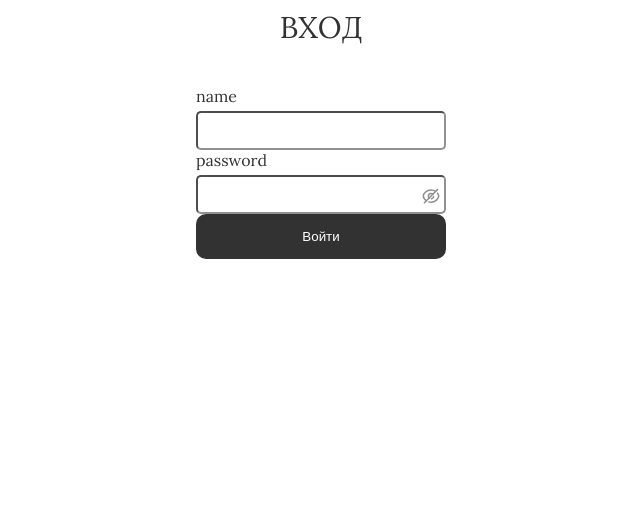
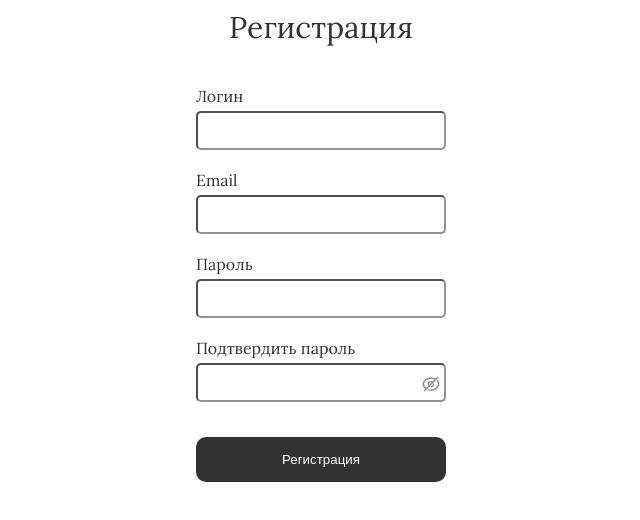
Before and after one commit to Maxxiim/Authentication, a React (Vite) app: page / in a window 1280 px wide. Shown: the top 520 px of the page, without its empty margins (319-959 px from the left). Built offline with nearby package versions, Linux system fonts and the light colour scheme.

Commit message:
ref logic for server, little change in Registration components

```diff
--- a/src/App.tsx
+++ b/src/App.tsx
@@ -1,10 +1,10 @@
-import { Authorization } from './components/authorization';
-// import { Registration } from './components/registration';
+// import { Authorization } from './components/authorization';
+import { Registration } from './components/registration';
 
 function App() {
   return (
     <div>
-      <Authorization />
+      <Registration />
     </div>
   );
 }
--- a/src/components/registration/Registration.tsx
+++ b/src/components/registration/Registration.tsx
@@ -1,4 +1,4 @@
-import { useCallback, useState } from 'react';
+import { useCallback, useEffect, useState } from 'react';
 import { url } from '../../api/url';
 import { useForm } from 'react-hook-form';
 import { ErrorMessage } from '@hookform/error-message';
@@ -13,15 +13,16 @@ interface UserLogin {
 }
 
 function Registration() {
-  const [error, setError] = useState('');
   const [showPassword, setShowPassword] = useState<boolean>(false);
-
+  const [generalError, setGeneralError] = useState('');
   const {
     register,
     handleSubmit,
     reset,
+    setError,
     watch,
     formState: { errors },
+    clearErrors,
   } = useForm({
     mode: 'onChange',
     defaultValues: {
@@ -41,7 +42,6 @@ function Registration() {
     try {
       const { passwordConfirm, ...dataForServer } = data;
 
-      console.log(dataForServer);
       const response = await fetch(`${url}/registration`, {
         method: 'POST',
         headers: { 'Content-Type': 'application/json' },
@@ -50,26 +50,42 @@ function Registration() {
 
       const responseData = await response.json();
 
+
+      if (responseData.fields && Array.isArray(responseData.fields)) {
+        console.log(responseData)
+        setGeneralError(responseData.message);
+
+        responseData.fields.forEach((field) => {
+          setError(field, { type: 'manual', message: '' });
+        });
+      }
+
       if (!response.ok) {
         throw new Error(responseData.message || 'Ошибка входа');
       }
-      console.log(dataForServer);
       reset();
     } catch (error) {
-      setError(error);
+      throw new Error(error);
     }
   };
 
   return (
     <div className="wrapper">
-      <h1 className={`${styles.title}`}>Регистрация</h1>
-      {error && <p className={`${styles.error}`}>{error}</p>}
-      <form className="form" onSubmit={handleSubmit(onSubmit)}>
+      <div className={`${styles.wrapperHeader}`}>
+        <h1 className={`${styles.title}`}>Регистрация</h1>
+        {generalError && <p className={styles.error}>{generalError}</p>}
+      </div>
+
+      <form className={`${styles.form}`} onSubmit={handleSubmit(onSubmit)}>
         <div className={`${styles.block} ${styles.name}`}>
           <label className={`${styles.label}`} htmlFor="name">
             <span className={`${styles.span}`}>Логин</span>
             <input
-              style={{ display: 'relative' }}
+              className={
+                errors.name
+                  ? `${styles.errorsInput}`
+                  : `${styles.errorsInputDef}`
+              }
               id="name"
               {...register('name', {
                 required: true,
@@ -82,23 +98,19 @@ function Registration() {
                   message: 'Максимальная длина 20',
                 },
               })}
+              onFocus={() => clearErrors('name')}
             />
+            {errors.name && errors.name.type !== 'manual' && (
+              <p className={styles.error}>{errors.name.message}</p>
+            )}
           </label>
-
-          <ErrorMessage
-            errors={errors}
-            name="name"
-            render={({ message }) => (
-              <span className={`${styles.error}`}>{message}</span>
-            )}
-          />
         </div>
 
         <div className={`${styles.block} ${styles.email}  `}>
           <label className={`${styles.label}`} htmlFor="email">
             <span className={`${styles.span}`}>Email</span>
             <input
-              value={'asd@Mail.ru'}
+              className={errors.email ? `${styles.errorsInput}` : ''}
               style={{ display: 'relative' }}
               id="email"
               {...register('email', {
@@ -108,16 +120,12 @@ function Registration() {
                   message: 'Невалидный email',
                 },
               })}
+              onFocus={() => clearErrors('email')}
             />
           </label>
-
-          <ErrorMessage
-            errors={errors}
-            name="email"
-            render={({ message }) => (
-              <span className={`${styles.error}`}>{message}</span>
-            )}
-          />
+          {errors.email && (
+            <p className={`${styles.error}`}>{errors.email?.message}</p>
+          )}
         </div>
 
         <div className={`${styles.block} ${styles.password}`}>
@@ -140,7 +148,6 @@ function Registration() {
               })}
             />
           </label>
-
           <ErrorMessage
             errors={errors}
             name="password"
--- a/src/components/registration/registration.module.scss
+++ b/src/components/registration/registration.module.scss
@@ -1,6 +1,12 @@
 .form{
     width: 250px;
-    display: none;
+    display: flex;
+    flex-direction: column;
+    gap: 20px;
+}
+
+.errorsInput{
+    border: 1px solid red;
 }
 
 .block{
@@ -107,6 +113,7 @@ input{
 }
 
 .btn{
+    width: 100%;
     cursor: pointer;
     border: none;
     color: #fff;
```
Also changed, not shown: 1 other file (tests, documents, lock files or other folders).
